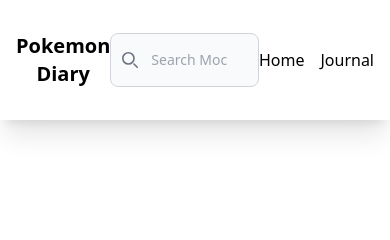
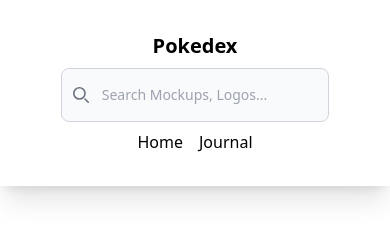
Before and after one commit to pherion-hub/pokemon-diary_dep, a plain HTML site: page index.html in a window 390 px wide. Drawn offline with nearby package versions, Linux system fonts and the light colour scheme; no server answers.

Commit message:
header mobile fixed, title fixed

```diff
--- a/index.html
+++ b/index.html
@@ -5,17 +5,22 @@
     <meta name="viewport" content="width=device-width, initial-scale=1.0" />
     <meta charset="UTF-8" />
     <meta name="viewport" content="width=device-width, initial-scale=1.0" />
-    <title>Pokemon Diary</title>
+    <title>Pokedex</title>
     <script src="https://cdn.tailwindcss.com"></script>
   </head>
   <body id="home">
     <div class="w-full shadow-xl mb-6">
       <div class="container mx-auto p-4 text-center">
-        <header class="flex justify-between py-4 items-center">
-          <div class="logo">
-            <p class="font-black text-xl">Pokemon Diary</p>
+        <header
+          class="flex flex-col md:flex-row justify-between py-4 items-center"
+        >
+          <div class="logo mb-2 md:mb-0">
+            <p class="font-black text-xl">Pokedex</p>
           </div>
-          <form class="max-w-md mx-auto w-3/4" id="search-form">
+          <form
+            class="max-w-md mx-auto w-3/4 logo mb-2 md:mb-0"
+            id="search-form"
+          >
             <label
               for="default-search"
               class="mb-2 text-sm font-medium text-gray-900 sr-only dark:text-white"
--- a/utils/fetch.js
+++ b/utils/fetch.js
@@ -1,8 +1,7 @@
 // fetch 150 pokemons and return data
 
-const pokemonList = [];
-
 export async function fetchPokemons() {
+  const pokemonList = [];
   try {
     const response = await fetch("https://pokeapi.co/api/v2/pokemon?limit=150");
     const data = await response.json();
```
Also changed, not shown: journal.html (+5 -3 lines).
